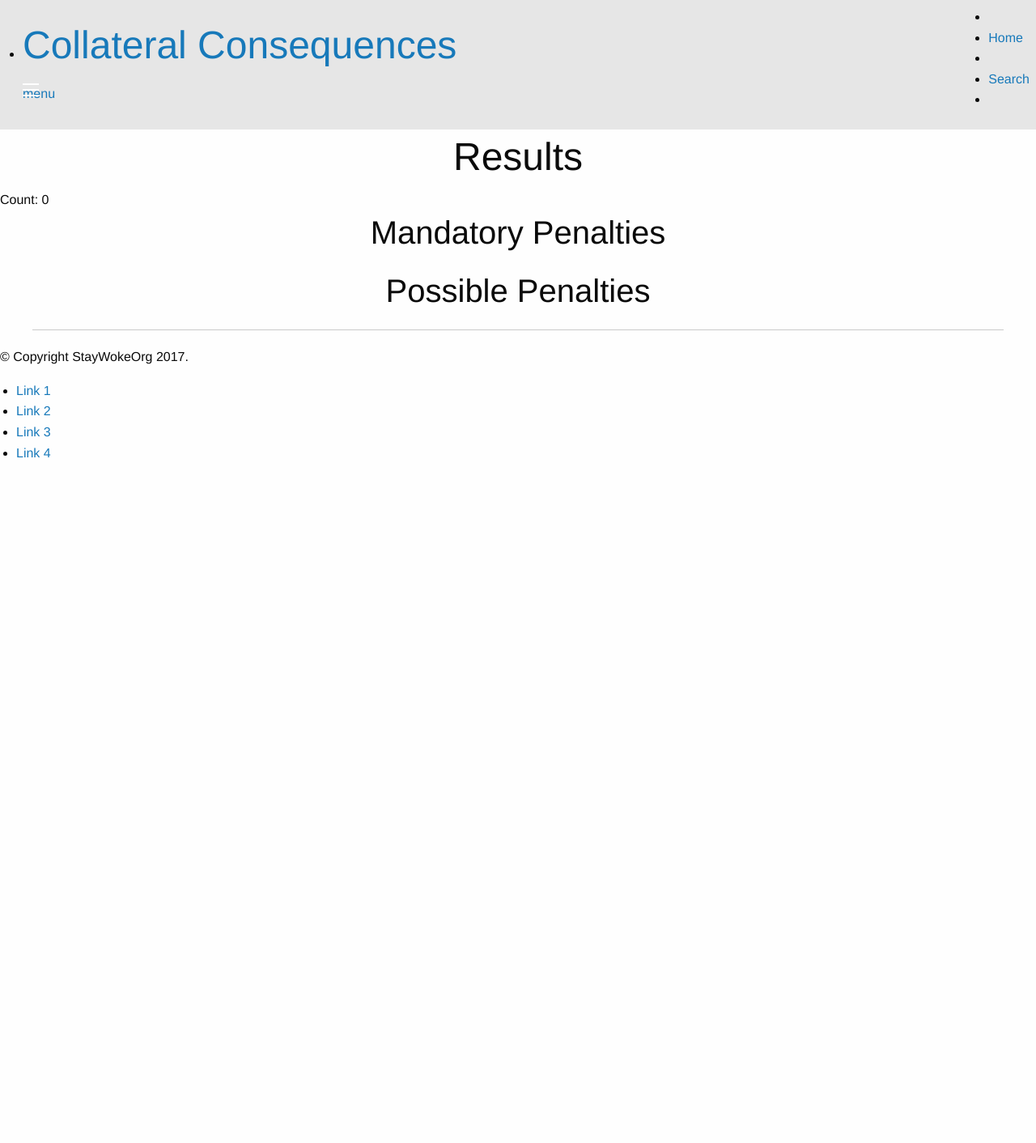
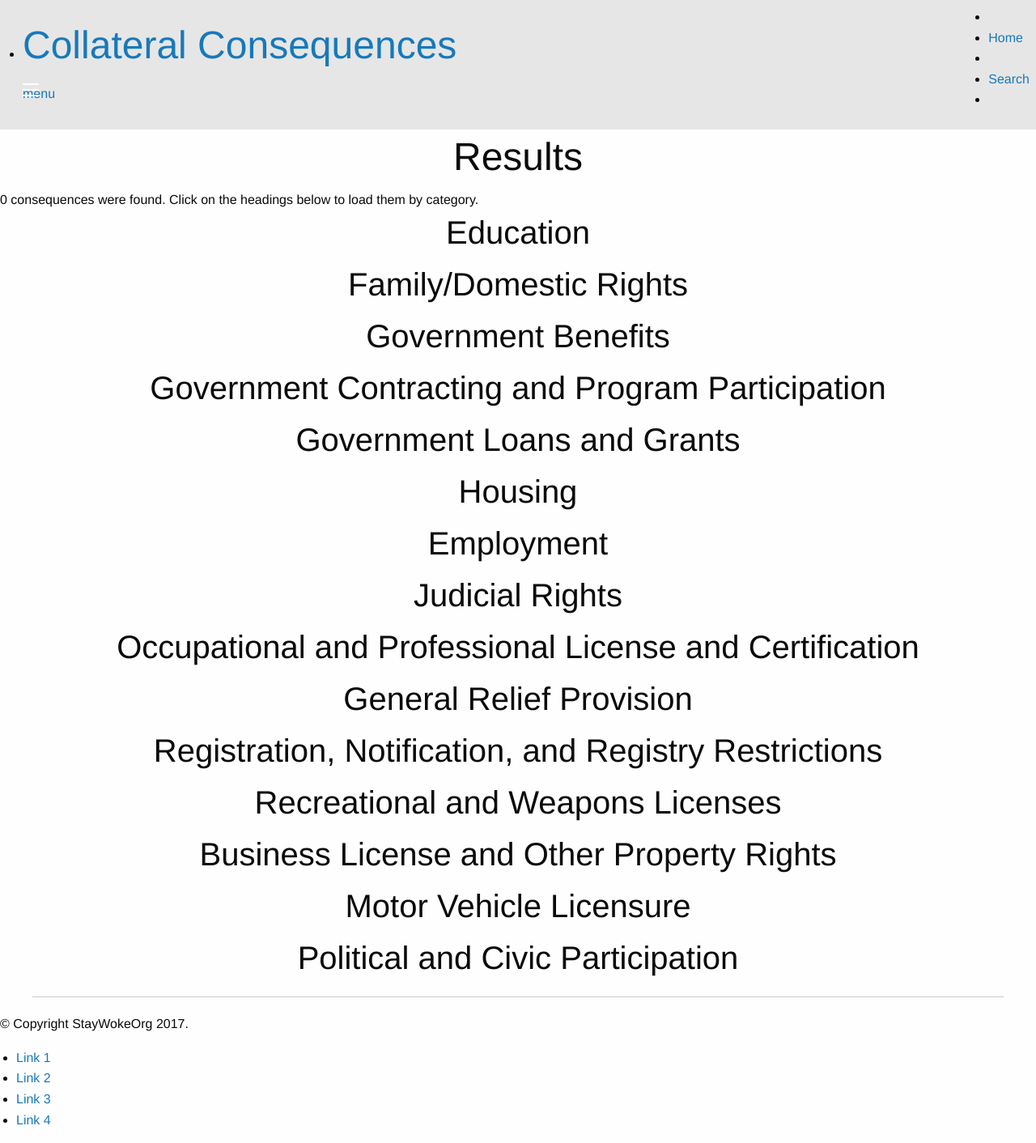
Before and after one commit to StayWokeOrg/collateral-consequence, a Django app: page /results/1/ in a window 1280 px wide. Shown: the whole page at 81% size. Before the commit the page ends 565 px from the top, so only its background shows below. Run offline with Django 3.2, Linux system fonts and the light colour scheme; data that the repository does not hold is empty; some libraries are stand-ins or nearby versions.

Commit message:
done cleaning up for now. move on to the dynamic questionnaire

```diff
--- a/collateral_consequence/collateral_consequence/templates/front-end/results.html
+++ b/collateral_consequence/collateral_consequence/templates/front-end/results.html
@@ -3,23 +3,54 @@
 <div class="row">
     <div class="large-12 columns panel">
         <h1 class="center">Results</h1>
-        Count: {{ count }}
+    {{ count }} consequences were found. Click on the headings below to load them by category.
     </div>
-    <div class="large-6 columns panel">
-        <h2 class="center">Mandatory Penalties</h2>
-        <ul>
-            {% for item in mandatory %}
-            <li>{{ item.title }}</li>
-            {% endfor %}
-        </ul>
-    </div>
-    <div class="large-6 columns panel">
-        <h2 class="center">Possible Penalties</h2>
-        <ul>
-            {% for item in possible %}
-            <li>{{ item.title }}</li>
-            {% endfor %}
-        </ul>
+    <div class="large-12 columns panel">
+        <h2 class="center">Education</h2>
+        <div id="education-content"></div>
+
+        <h2 class="center">Family/Domestic Rights</h2>
+        <div id="family-content"></div>
+
+        <h2 class="center">Government Benefits</h2>
+        <div id="benefits-content"></div>
+
+        <h2 class="center">Government Contracting and Program Participation</h2>
+        <div id="education-content"></div>
+
+        <h2 class="center">Government Loans and Grants</h2>
+        <div id="education-content"></div>
+
+        <h2 class="center">Housing</h2>
+        <div id="education-content"></div>
+
+        <h2 class="center">Employment</h2>
+        <div id="education-content"></div>
+
+        <h2 class="center">Judicial Rights</h2>
+        <div id="education-content"></div>
+
+        <h2 class="center">Occupational and Professional License and Certification</h2>
+        <div id="education-content"></div>
+
+        <h2 class="center">General Relief Provision</h2>
+        <div id="education-content"></div>
+
+        <h2 class="center">Registration, Notification, and Registry Restrictions</h2>
+        <div id="education-content"></div>
+
+        <h2 class="center">Recreational and Weapons Licenses</h2>
+        <div id="education-content"></div>
+
+        <h2 class="center">Business License and Other Property Rights</h2>
+        <div id="education-content"></div>
+
+        <h2 class="center">Motor Vehicle Licensure</h2>
+        <div id="education-content"></div>
+
+        <h2 class="center">Political and Civic Participation</h2>
+        <div id="education-content"></div>
+
     </div>
 </div>
 
--- a/collateral_consequence/collateral_consequence/templates/front-end/search.html
+++ b/collateral_consequence/collateral_consequence/templates/front-end/search.html
@@ -10,19 +10,19 @@
                 <option value="{{ estados.title }}">{{ estados.text }}</option>
                 {% endfor %}
             </select>
-            <button type="submit" class="button" id="state-btn">Go</button>
+            <button type="submit" class="button" id="state-btn">Continue</button>
         </form>
     </div>
     <div class="large-12 columns panel">
         <p class="center" id="felony">
             Is one or more of your charges a felony?
             <button type="button" class="button info" value="true">Yes</button>
-            <button type="button" class="button info" value="false">No</button>
+            <button type="button" class="button" value="false">No</button>
         </p>
         <p class="center" id="misdem">
             Is one or more of your charges a misdemeanor?
             <button type="button" class="button info" value="true">Yes</button>
-            <button type="button" class="button info" value="false">No</button>
+            <button type="button" class="button" value="false">No</button>
         </p>
     </div>
     <div class="large-12 columns panel center" id="offenses">
--- a/collateral_consequence/collateral_consequence/tests.py
+++ b/collateral_consequence/collateral_consequence/tests.py
@@ -33,8 +33,8 @@ VA_DATA = pd.read_excel(os.path.join(path, "consq_VA.xls"))
 FED_DATA = pd.read_excel(os.path.join(path, "consq_FED.xls"))
 
 
-class IngestionTests(TransactionTestCase): # <-- use for Travis only
-# class IngestionTests(TestCase):
+# class IngestionTests(TransactionTestCase): # <-- use for Travis only
+class IngestionTests(TestCase):
     """Test ingestion pipeline."""
 
     def setUp(self):
```
